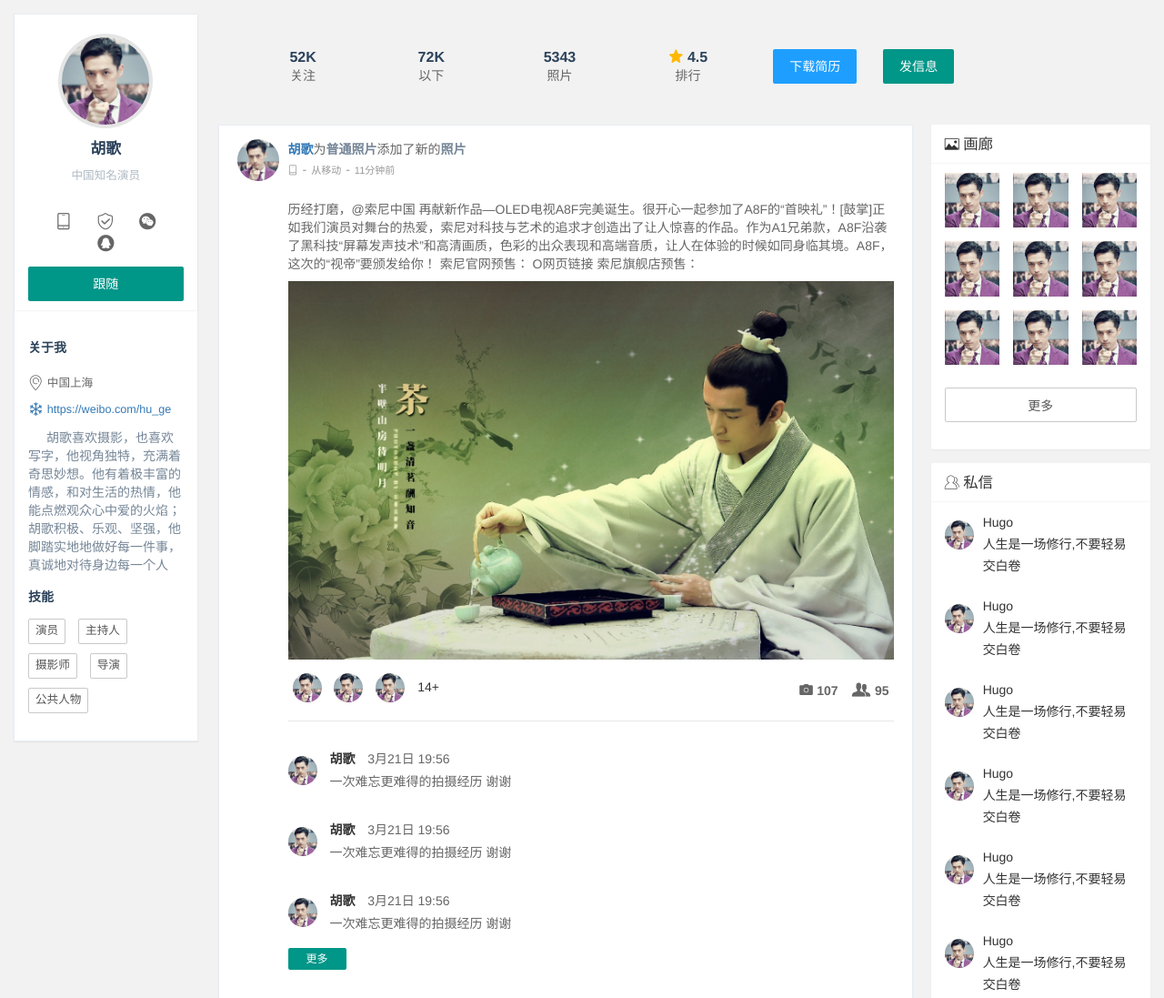
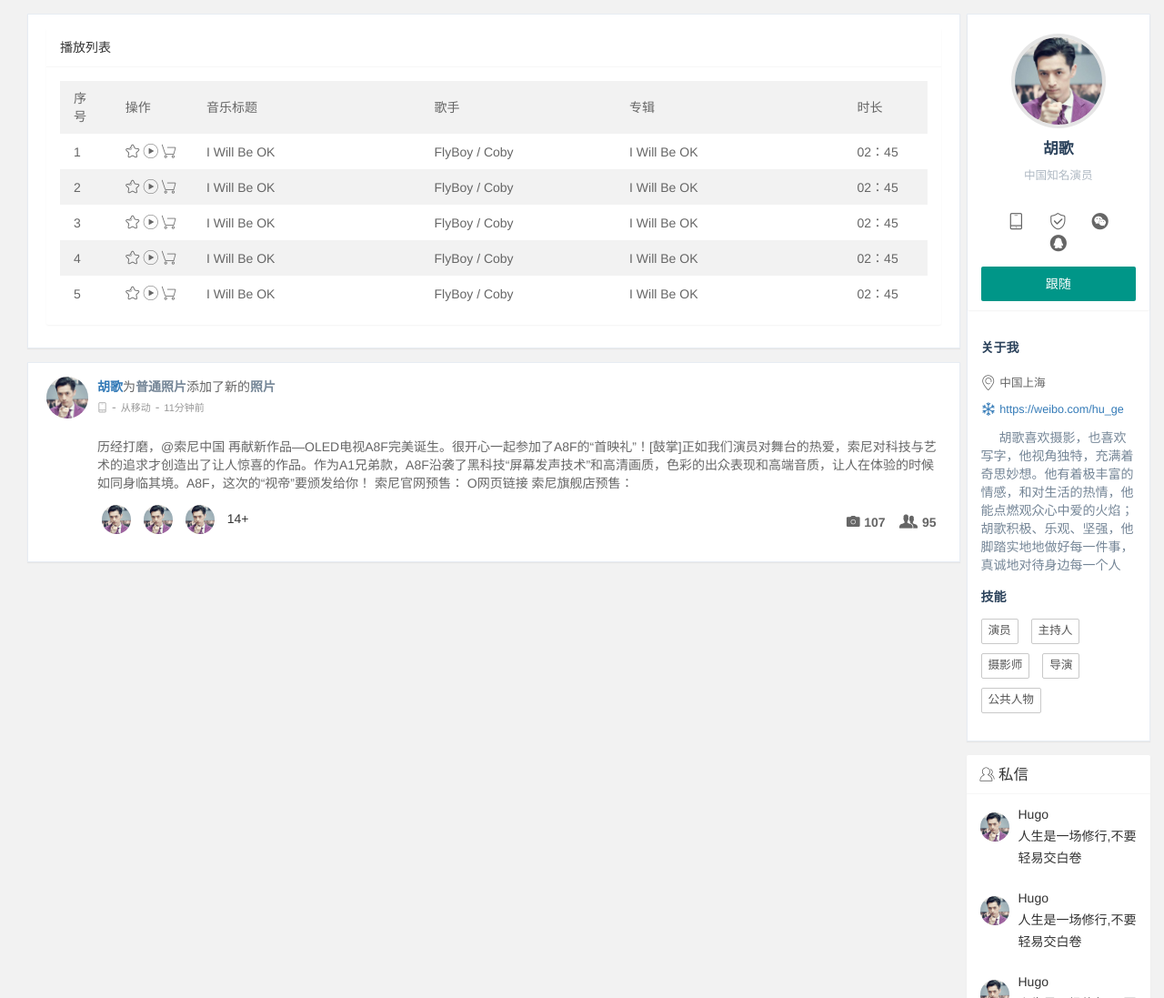
Before and after one commit to Duanhuihui/bysj03_ui, a plain HTML site: page src/views/template/personalpage.html in a window 1280 px wide. Shown: the top 1097 px of the page at 91% size. Drawn offline with Linux system fonts and the light colour scheme.

Commit message:
增加我的音乐部分

```diff
--- a/src/views/template/personalpage.html
+++ b/src/views/template/personalpage.html
@@ -17,177 +17,111 @@
 
 <div class="layui-fluid layadmin-homepage-fluid">
   <div class="layui-row layui-col-space8">
-    <div class="layui-col-md2">
-      <div class="layadmin-homepage-panel layadmin-homepage-shadow">
-        <div class="layui-card text-center">
+  	<!--左侧内容开始-->
+  	    <div class="layui-col-md10">
+      <div class="layui-fluid layadmin-homepage-content">
+
+        <div class="layui-row layui-col-space20 layadmin-homepage-list-imgtxt">
+          <div class="layui-col-md12">
+            <div class="grid-demo">
+            	<!--内容一开始-->
+            	<div class="panel-body layadmin-homepage-shadow">
+              <!--表格开始-->
+                <div class="layui-card">
+          <div class="layui-card-header">播放列表</div>
           <div class="layui-card-body">
-            <div class="layadmin-homepage-pad-ver">
-              <img class="layadmin-homepage-pad-img" src="../../layuiadmin/style/res/template/portrait.png" width="96" height="96">
-            </div>
-            <h4 class="layadmin-homepage-font">胡歌</h4>
-            <p class="layadmin-homepage-min-font">中国知名演员</p>
-            <div class="layadmin-homepage-pad-ver">
-              <a href="javascript:;" class="layui-icon layui-icon-cellphone"></a>
-              <a href="javascript:;" class="layui-icon layui-icon-vercode"></a>
-              <a href="javascript:;" class="layui-icon layui-icon-login-wechat"></a>
-              <a href="javascript:;" class="layui-icon layui-icon-login-qq"></a>
-            </div>
-            <button class="layui-btn layui-btn-fluid">跟随</button>
+            <table class="layui-table" lay-even="" lay-skin="nob">
+              <colgroup>
+                <col width="60"> <!--序号-->
+                <col width="100"><!--操作-->
+                <col width="300"><!--音乐标题-->
+                <col width="250"><!--歌手-->
+                <col width="300"><!--专辑-->
+                <col width="100"><!--时长-->
+                <col>
+              </colgroup>
+              <thead>
+                <tr>
+                  <th>序号</th>
+                  <th>操作</th>
+                  <th>音乐标题</th>
+                  <th>歌手</th>
+                  <th>专辑</th>
+                  <th>时长</th>
+                </tr>
+              </thead>
+              <tbody>
+                <tr>
+                  <td>1</td>
+                  <td>
+                  	<span class="layui-icon layui-icon-star"></span>
+						      	<span class="layui-icon layui-icon-play"></span>
+						      	<span class="layui-icon layui-icon-cart-simple"></span>
+                  </td>
+                  <td>I Will Be OK</td>
+                  <td>FlyBoy / Coby </td>
+                  <td>I Will Be OK</td>
+                  <td>02：45</td>
+                </tr>
+                <tr>
+                  <td>2</td>
+                  <td>
+                  	<span class="layui-icon layui-icon-star"></span>
+						      	<span class="layui-icon layui-icon-play"></span>
+						      	<span class="layui-icon layui-icon-cart-simple"></span>
+                  </td>
+                  <td>I Will Be OK</td>
+                  <td>FlyBoy / Coby </td>
+                  <td>I Will Be OK</td>
+                  <td>02：45</td>
+                </tr>
+                <tr>
+                  <td>3</td>
+                  <td>
+                  	<span class="layui-icon layui-icon-star"></span>
+						      	<span class="layui-icon layui-icon-play"></span>
+						      	<span class="layui-icon layui-icon-cart-simple"></span>
+                  </td>
+                  <td>I Will Be OK</td>
+                  <td>FlyBoy / Coby </td>
+                  <td>I Will Be OK</td>
+                  <td>02：45</td>
+                </tr>
+                <tr>
+                  <td>4</td>
+                  <td>
+                  	<span class="layui-icon layui-icon-star"></span>
+						      	<span class="layui-icon layui-icon-play"></span>
+						      	<span class="layui-icon layui-icon-cart-simple"></span>
+                  </td>
+                  <td>I Will Be OK</td>
+                  <td>FlyBoy / Coby </td>
+                  <td>I Will Be OK</td>
+                  <td>02：45</td>
+                </tr>
+                <tr>
+                  <td>5</td>
+                  <td>
+                  	<span class="layui-icon layui-icon-star"></span>
+						      	<span class="layui-icon layui-icon-play"></span>
+						      	<span class="layui-icon layui-icon-cart-simple"></span>
+                  </td>
+                  <td>I Will Be OK</td>
+                  <td>FlyBoy / Coby </td>
+                  <td>I Will Be OK</td>
+                  <td>02：45</td>
+                </tr>
+              </tbody>
+            </table>
           </div>
         </div>
-        <p class="layadmin-homepage-about">
-          关于我
-        </p>
-        <ul class="layadmin-homepage-list-group">
-          <li class="list-group-item"><i class="layui-icon layui-icon-location"></i>中国上海</li>
-          <li class="list-group-item"><a href="javascript:;" class="color"><i class="layui-icon layui-icon-snowflake"></i><span style="word-wrap:break-word;">https://weibo.com/hu_ge</span></a></li>
-        </ul>
-        <div class="layadmin-homepage-pad-hor">
-          <mdall>胡歌喜欢摄影，也喜欢写字，他视角独特，充满着奇思妙想。他有着极丰富的情感，和对生活的热情，他能点燃观众心中爱的火焰；胡歌积极、乐观、坚强，他脚踏实地地做好每一件事，真诚地对待身边每一个人</mdall>
-        </div>
-        <p class="layadmin-homepage-about">
-          技能
-        </p>
-        <ul class="layadmin-homepage-list-inline">
-          <a href="javascript:;" class="layui-btn layui-btn-primary">演员</a>
-          <a href="javascript:;" class="layui-btn layui-btn-primary">主持人</a>
-          <a href="javascript:;" class="layui-btn layui-btn-primary">摄影师</a>
-          <a href="javascript:;" class="layui-btn layui-btn-primary">导演</a>
-          <a href="javascript:;" class="layui-btn layui-btn-primary">公共人物</a>
-        </ul>
-      </div>
-    </div>
-    <div class="layui-col-md10">
-      <div class="layui-fluid layadmin-homepage-content">
-        <div class="layui-row  layadmin-homepage-padding15">
-          <hr class="new-section-xs"></hr>
-          <div class="layui-col-md7 layadmin-homepage-padding8">
-            <div class="layui-row layadmin-homepage-text-center">
-              <div class="layui-col-md3 layui-col-sm3 layui-col-xs3">
-                <p class="h4">52K</p>
-                <mdall>关注</mdall>
+
+              <!--表格结束-->
               </div>
-              <div class="layui-col-md3 layui-col-sm3 layui-col-xs3">
-                <p class="h4">72K</p>
-                <mdall>以下</mdall>
-              </div>
-              <div class="layui-col-md3 layui-col-sm3 layui-col-xs3">
-                <p class="h4">5343</p>
-                <mdall>照片</mdall>
-              </div>
-              <div class="layui-col-md3 layui-col-sm3 layui-col-xs3">
-                <p class="h4"><i class="layui-icon layui-icon-rate-solid"></i>4.5</p>
-                <mdall>排行</mdall>
-              </div>
-            </div>
-          </div>
-          <div class="layui-col-md5">
-              <a href="javascript:;" class="layui-btn layui-btn-normal">下载简历</a>
-              <a href="javascript:;" class="layui-btn">发信息</a>
-          </div>
-        </div>
-        <div class="layui-row layui-col-space20 layadmin-homepage-list-imgtxt">
-          <div class="layui-col-md9">
-            <div class="grid-demo">
-              <div class="panel-body layadmin-homepage-shadow">
-                <a href="javascript:;" class="media-left">
-                  <img src="../../layuiadmin/style/res/template/portrait.png" height="46px" width="46px">
-                </a>
-                <div class="media-body">
-                  <div class="pad-btm">
-                    <p class="fontColor"><a href="javascript:;">胡歌</a>为<span>普通照片</span>添加了新的<span>照片</span></p>
-                    <p class="min-font">
-                      <span class="layui-breadcrumb" lay-separator="-">
-                        <a href="javascript:;" class="layui-icon layui-icon-cellphone"></a>
-                        <a href="javascript:;">从移动</a>
-                        <a href="javascript:;">11分钟前</a>
-                      </span>
-                    </p>
-                  </div>
-                  <p>历经打磨，@索尼中国 再献新作品—OLED电视A8F完美诞生。很开心一起参加了A8F的“首映礼”！[鼓掌]正如我们演员对舞台的热爱，索尼对科技与艺术的追求才创造出了让人惊喜的作品。作为A1兄弟款，A8F沿袭了黑科技“屏幕发声技术”和高清画质，色彩的出众表现和高端音质，让人在体验的时候如同身临其境。A8F，这次的“视帝”要颁发给你！  索尼官网预售： O网页链接 索尼旗舰店预售：</p>
-                  <img class="h-img" src="../../layuiadmin/style/res/template/huge.jpg">
-                  <div class="media">
-                    <div class="media-right">
-                      <ul class="list-inline">
-                        <li>
-                          <i class="layui-icon layui-icon-camera-fill"></i>
-                          <span>107</span>
-                        </li>
-                        <li>
-                          <i class="layui-icon layui-icon-group"></i>
-                          <span>95</span>
-                        </li>
-                      </ul>
-                    </div>
-                    <div class="media-left">
-                      <ul class="list-inline">
-                        <li>
-                          <a href="javascript:;">
-                            <img class="img-xs" src="../../layuiadmin/style/res/template/portrait.png">
-                          </a>
-                        </li>
-                        <li>
-                          <a href="javascript:;">
-                            <img class="img-xs" src="../../layuiadmin/style/res/template/portrait.png">
-                          </a>
-                        </li>
-                        <li>
-                          <a href="javascript:;">
-                            <img class="img-xs" src="../../layuiadmin/style/res/template/portrait.png">
-                          </a>
-                        </li>
-                        <li>
-                          <a href="javascript:;" class="
 
-                          ">
-                            14+
-                          </a>
-                        </li>
-                      </ul>
-                    </div>
-                  </div>
-                  <div class="media-list">
-                    <div class="media-item">
-                      <a href="javascript:;" class="media-item-left">
-                        <img class="img-xs" src="../../layuiadmin/style/res/template/portrait.png">
-                      </a>
-                      <div class="media-text">
-                        <div>
-                            <a href="javascript:;">胡歌</a>
-                            <mdall> 3月21日 19:56</mdall>
-                        </div>
-                        <div>一次难忘更难得的拍摄经历 谢谢</div>
-                      </div>
-                    </div>
-                    <div class="media-item">
-                      <a href="javascript:;" class="media-item-left">
-                        <img class="img-xs" src="../../layuiadmin/style/res/template/portrait.png">
-                      </a>
-                      <div class="media-text">
-                        <div>
-                            <a href="javascript:;">胡歌</a>
-                            <mdall> 3月21日 19:56</mdall>
-                        </div>
-                        <div>一次难忘更难得的拍摄经历 谢谢</div>
-                      </div>
-                    </div>
-                    <div class="media-item">
-                      <a href="javascript:;" class="media-item-left">
-                        <img class="img-xs" src="../../layuiadmin/style/res/template/portrait.png">
-                      </a>
-                      <div class="media-text">
-                        <div>
-                            <a href="javascript:;">胡歌</a>
-                            <mdall> 3月21日 19:56</mdall>
-                        </div>
-                        <div>一次难忘更难得的拍摄经历 谢谢</div>
-                      </div>
-                    </div>
-                   <a href="javascript:;" class="layui-btn">更多</a>
-                  </div>
-                </div>
-              </div>
-              <div class="panel-body layadmin-homepage-shadow">
+            	<!--内容一结束-->
+            	<!--内容二开始-->
+            	   <div class="panel-body layadmin-homepage-shadow">
                 <a href="javascript:;" class="media-left">
                   <img src="../../layuiadmin/style/res/template/portrait.png" height="46px" width="46px">
                 </a>
@@ -245,53 +179,57 @@
                   </div>
                 </div>
               </div>
+
+            	<!--内容二结束-->
+           </div>
+          </div>
+				</div>
+      </div>
+    </div>
+
+  	<!--左侧内容结束-->
+  	<!--右侧内容开始-->
+  <div class="layui-col-md2">
+      <div class="layadmin-homepage-panel layadmin-homepage-shadow">
+        <div class="layui-card text-center">
+          <div class="layui-card-body">
+            <div class="layadmin-homepage-pad-ver">
+              <img class="layadmin-homepage-pad-img" src="../../layuiadmin/style/res/template/portrait.png" width="96" height="96">
             </div>
+            <h4 class="layadmin-homepage-font">胡歌</h4>
+            <p class="layadmin-homepage-min-font">中国知名演员</p>
+            <div class="layadmin-homepage-pad-ver">
+              <a href="javascript:;" class="layui-icon layui-icon-cellphone"></a>
+              <a href="javascript:;" class="layui-icon layui-icon-vercode"></a>
+              <a href="javascript:;" class="layui-icon layui-icon-login-wechat"></a>
+              <a href="javascript:;" class="layui-icon layui-icon-login-qq"></a>
+            </div>
+            <button class="layui-btn layui-btn-fluid">跟随</button>
           </div>
-          <div class="layui-col-md3">
-            <div class="grid-demo">
-              <div class="layui-card homepage-top">
-                <div class="layui-card-header">
-                  <h3 class="panel-title">
-                    <i class="layui-icon layui-icon-picture"></i>
-                    画廊
-                  </h3>
-                </div>
-                <div class="layui-card-body">
-                  <div class="layui-row layui-col-space15">
-                    <div class="layui-col-md4">
-                      <img src="../../layuiadmin/style/res/template/portrait.png">
-                    </div>
-                    <div class="layui-col-md4">
-                      <img src="../../layuiadmin/style/res/template/portrait.png">
-                    </div>
-                    <div class="layui-col-md4">
-                      <img src="../../layuiadmin/style/res/template/portrait.png">
-                    </div>
-                    <div class="layui-col-md4">
-                      <img src="../../layuiadmin/style/res/template/portrait.png">
-                    </div>
-                    <div class="layui-col-md4">
-                      <img src="../../layuiadmin/style/res/template/portrait.png">
-                    </div>
-                    <div class="layui-col-md4">
-                      <img src="../../layuiadmin/style/res/template/portrait.png">
-                    </div>
-                    <div class="layui-col-md4">
-                      <img src="../../layuiadmin/style/res/template/portrait.png">
-                    </div>
-                    <div class="layui-col-md4">
-                      <img src="../../layuiadmin/style/res/template/portrait.png">
-                    </div>
-                    <div class="layui-col-md4">
-                      <img src="../../layuiadmin/style/res/template/portrait.png">
-                    </div>
-                    <div class="layui-col-md12 margin-top10">
-                      <a href="javascript:;"  class="layui-btn layui-btn-primary">更多</a>
-                    </div>
-                  </div>
-                </div>
-              </div>
-              <div class="layui-card homepage-bottom">
+        </div>
+        <p class="layadmin-homepage-about">
+          关于我
+        </p>
+        <ul class="layadmin-homepage-list-group">
+          <li class="list-group-item"><i class="layui-icon layui-icon-location"></i>中国上海</li>
+          <li class="list-group-item"><a href="javascript:;" class="color"><i class="layui-icon layui-icon-snowflake"></i><span style="word-wrap:break-word;">https://weibo.com/hu_ge</span></a></li>
+        </ul>
+        <div class="layadmin-homepage-pad-hor">
+          <mdall>胡歌喜欢摄影，也喜欢写字，他视角独特，充满着奇思妙想。他有着极丰富的情感，和对生活的热情，他能点燃观众心中爱的火焰；胡歌积极、乐观、坚强，他脚踏实地地做好每一件事，真诚地对待身边每一个人</mdall>
+        </div>
+        <p class="layadmin-homepage-about">
+          技能
+        </p>
+        <ul class="layadmin-homepage-list-inline">
+          <a href="javascript:;" class="layui-btn layui-btn-primary">演员</a>
+          <a href="javascript:;" class="layui-btn layui-btn-primary">主持人</a>
+          <a href="javascript:;" class="layui-btn layui-btn-primary">摄影师</a>
+          <a href="javascript:;" class="layui-btn layui-btn-primary">导演</a>
+          <a href="javascript:;" class="layui-btn layui-btn-primary">公共人物</a>
+        </ul>
+      </div>
+      <!--底部评论-->
+        <div class="layui-card homepage-bottom">
                 <div class="layui-card-header">
                   <h3 class="panel-title">
                     <i class="layui-icon layui-icon-user"></i>
@@ -355,11 +293,10 @@
                     </a>
                   </div>
               </div>
-            </div>
-          </div>
-        </div>
-      </div>
+
+      <!--底部评论结束-->
     </div>
+  	<!--右侧内容结束-->
   </div>
 </div>
 
```
Also changed, not shown: src/views/index.html (+1 -5 lines).
